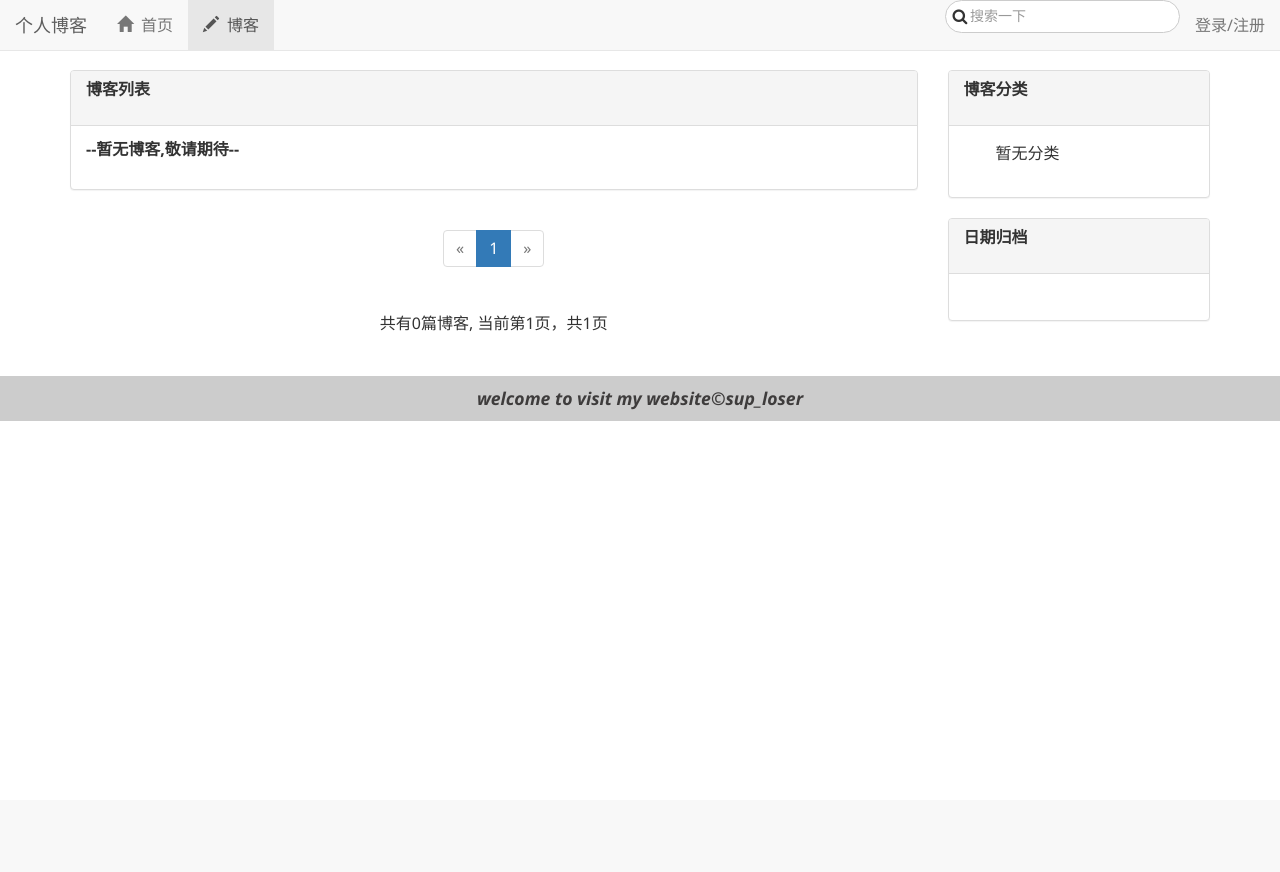
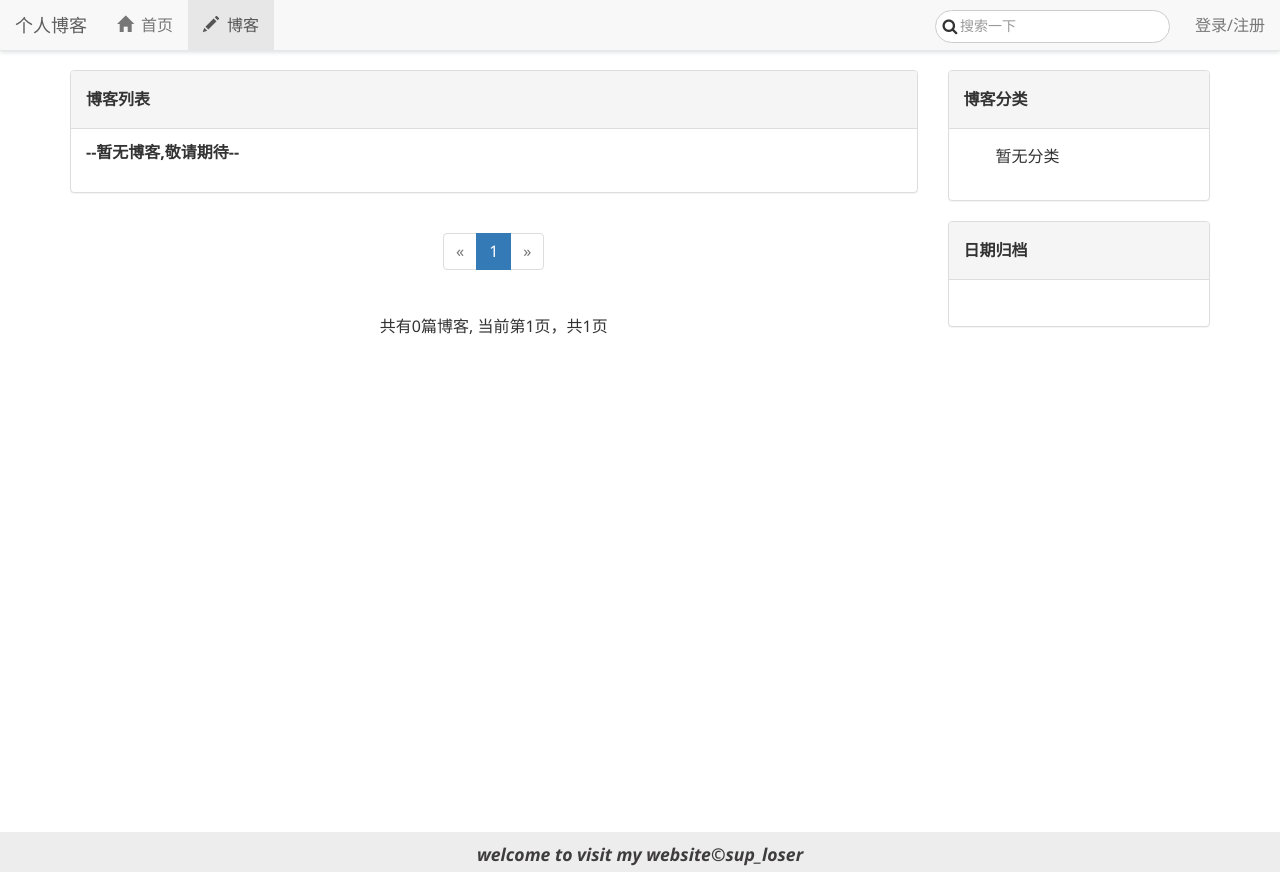
Before and after one commit to suploser/mysite, a Django app: page /blog/ in a window 1280 px wide. Before the commit the page ends 421 px from the top, so only its background shows below. Run offline with Django 3.2, Linux system fonts and the light colour scheme; data that the repository does not hold is empty; parts of the project's set-up code (start-up, migrations or seed data) failed here and were passed over; some libraries are stand-ins or nearby versions.

Commit message:
基本样式

```diff
--- a/static/base.css
+++ b/static/base.css
@@ -1,14 +1,23 @@
 * {
         margin: 0;
-        padding: 0
+        padding: 0;
     }
-
+html{
+    height: 100%;
+}
 body {
-    padding-top: 70px!important
+    padding-top: 70px!important;
+    height: 100%;
+    min-height: 100%;
 }
-
+nav.navbar{
+     box-shadow: 0 0.5px 5px #d0d4d8;
+}
 ul {
     list-style-type: none;
+}
+.panel-heading h3{
+    margin:0.6em 0;
 }
 a#info {
     background: #f8f8f8;
@@ -40,10 +49,31 @@ span.glyphicon-arrow-up{
 a.scrollTop:hover{
     background: #898585;
 }
+/*保证页脚始终在页面底部*/
+.wrapper{
+   min-height: 100%;
+   height: auto!important;
+   height: 100%;
+}
+.page{
+    padding-bottom: 40px;
+}
 .footer{
+    position: relative;
+    margin-top: -40px;
     text-align: center;
-    background: #ccc;
-    padding: 0.5em 0;
+    width:100%;
+    clear: both;
+    background: #ededed;
+    padding: 0.5em 0 ;
     color:#3e3c3c;
-    margin-top: 1.5em;
+    margin-top: 2em;
+    height: 40px;
 }
+
+div.am-form-group{
+    margin:10px 10px 0;
+}
+a.am-icon-search{
+    color: black;
+}
```
